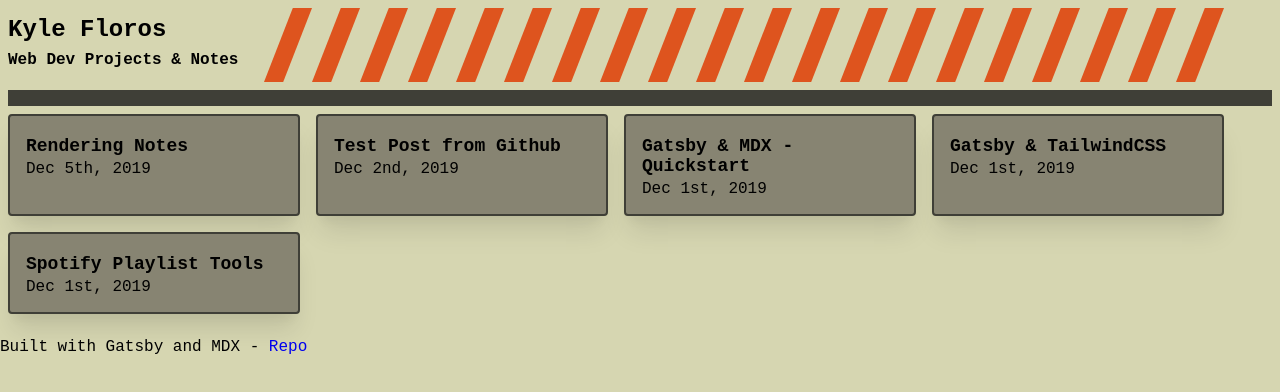
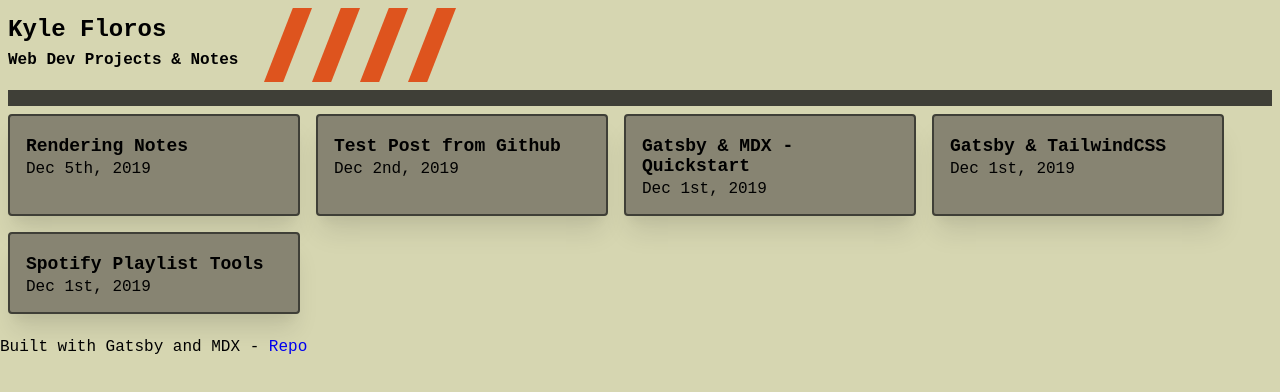
Before and after one commit to kylefloros/portfolio, a Gatsby site: page / in a window 1280 px wide. Built offline with nearby package versions, Linux system fonts and the light colour scheme; Gatsby itself is replaced by a stand-in of ours.

Commit message:
Test window check

```diff
--- a/src/pages/index.js
+++ b/src/pages/index.js
@@ -9,12 +9,12 @@
 export default () => {
   const response = useStaticQuery(getContent)
   const posts = response.allMdx.edges
-  const [numBars, setNumBars] = React.useState(
-    Math.floor((window.innerWidth - 274) / 48)
-  )
+  const [numBars, setNumBars] = React.useState(4)
   React.useEffect(() => {
     function handleResize() {
-      setNumBars(Math.floor((window.innerWidth - 274) / 48))
+      if (typeof window !== undefined) {
+        setNumBars(Math.floor((window.innerWidth - 274) / 48))
+      }
     }
     window.addEventListener("resize", handleResize)
 
```
